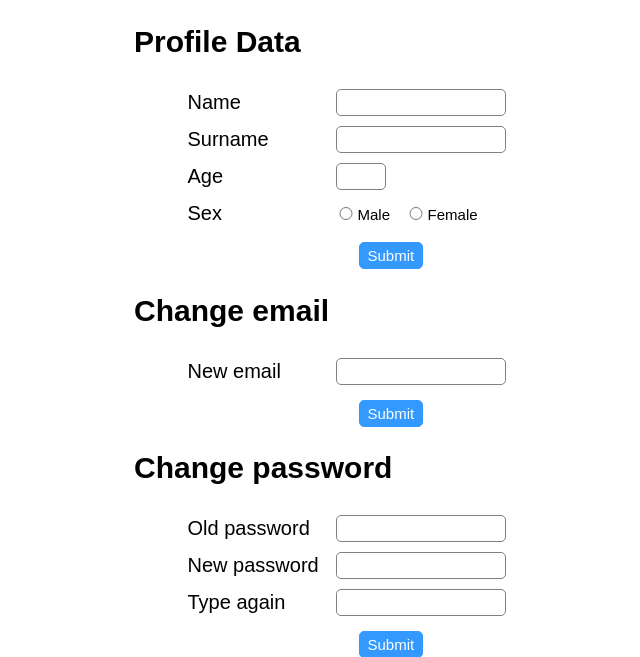
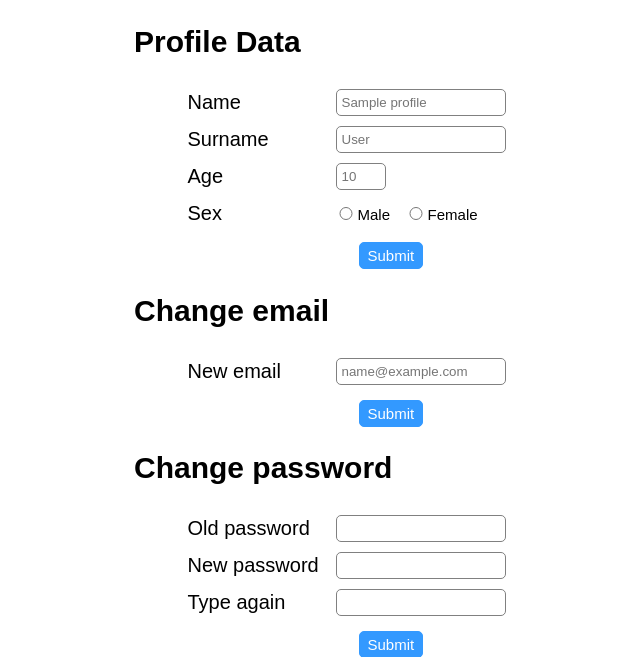
Before and after one commit to SwiatekOrg/FlaskApp, a Flask app: template templates/settings.html in a window 1280 px wide. Shown: the part 70-727 px from the top of the page, without its empty margins (326-966 px from the left). Run offline with Flask 2, Linux system fonts and the light colour scheme; the template is opened without the code that fills it: most values are stand-ins (such as "Sample title", 1, 10 or a date in 2020).

Commit message:
AddProfileClass

```diff
--- a/app.py
+++ b/app.py
@@ -1,5 +1,6 @@
-from flask import Flask, session, redirect, url_for, escape, request, render_template, flash
+from flask import Flask, session, redirect, url_for, request, render_template, flash
 from database import DataBase
+from profile import Profile
 
 app = Flask(__name__)
 app.secret_key = "jdu7x3j8e83iej7eeh8e"
@@ -48,7 +49,9 @@ def logut():
 
 @app.route('/settings',methods=['GET','POST'])
 def settings():
+	username = session['username']
 	db = DataBase()
+	profile = Profile(db.get_user_id(username))
 	if request.method == 'POST':
 		username = session['username']
 		if 'ProfileData' in request.form:
@@ -67,8 +70,9 @@ def settings():
 		if 'ChangeMail' in request.form:
 			newmail = request.form['email']
 			db.change_email(newmail,username)
+		return redirect(url_for('settings'))
 
-	return render_template('settings.html')
+	return render_template('settings.html', profile = profile)
 
 #@app.route('/profiledata',methods=['GET','POST'])
 #def profiledata():
--- a/database.py
+++ b/database.py
@@ -6,8 +6,6 @@ class DataBase():
         self.conn = None
         self.connect()
         self.cursor = self.get_cursor()
-        #self.cursor.execute('''CREATE TABLE stocks
-             #(user_id int, username text, password text, email text)''')
         self.conn.commit()
 
     def connect(self):
--- a/templates/settings.html
+++ b/templates/settings.html
@@ -3,18 +3,18 @@
 <div id="settings">
     <h2>Profile Data</h2>
     <form action="/settings" method="POST">
-        <label for="name">Name</label><input class="" name="name" placeholder=""  type="text"><br>
-        <label for="surname">Surname</label><input class="" name="surname" placeholder="" type="text"><br>
-        <label for="age">Age</label><input class="" name="age" placeholder=""  type="number" id="age"><br>
+        <label for="name">Name</label><input class="" name="name" placeholder="{{ profile.name }}"  type="text"><br>
+        <label for="surname">Surname</label><input class="" name="surname" placeholder="{{ profile.surname }}" type="text"><br>
+        <label for="age">Age</label><input class="" name="age" placeholder="{{ profile.age }}"  type="number" id="age"><br>
         <label>Sex</label>
-        <input type="radio" name="sex" value="male"><span>Male</span>
-        <input type="radio" name="sex" value="female"><span>Female</span>
+        <input type="radio" name="sex" value="male" {% if profile.sex == "male" %} checked="checked" {% endif %}><span>Male</span>
+        <input type="radio" name="sex" value="female" {% if profile.sex == "female" %} checked="checked" {% endif %}><span>Female</span>
         <button name="ProfileData" type="submit">Submit</button>
     </form>
 
     <h2>Change email</h2>
     <form action="/settings" method="POST">
-            <label>New email</label><input class="" name="email" placeholder="" type="email"><br>
+            <label>New email</label><input class="" name="email" placeholder="{{ profile.email }}" type="email"><br>
             <button name="ChangeMail" type="submit">Submit</button>
     </form>
 
```
Also changed, not shown: profile.py (added, +25 -0 lines), database1.db.
